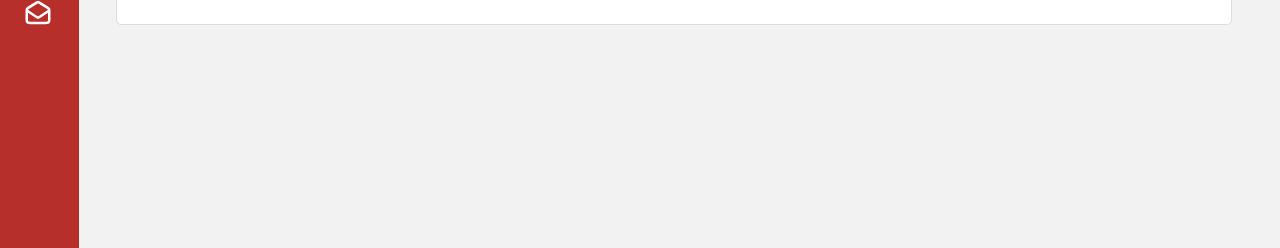
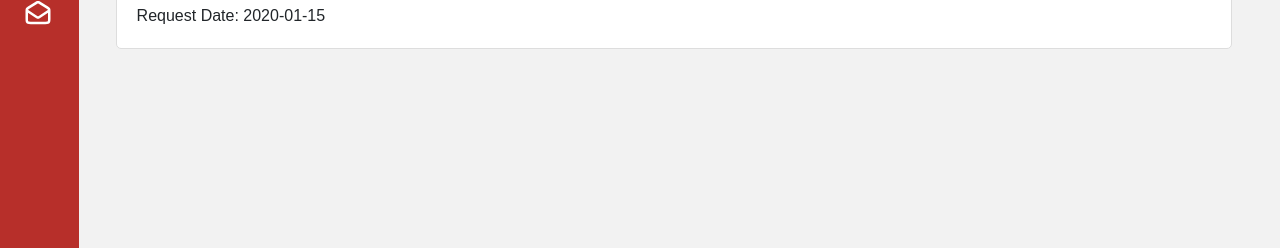
Before and after one commit to YatinBajajOP/HRWhiz, a Django app: template HRwhiz/templates/req.html in a window 1280 px wide. Shown: the part 246-494 px from the top of the page. Run offline with Django 4.2, Linux system fonts and the light colour scheme; tables that the repository leaves empty hold one stand-in row (values such as "Sample post"); the template is opened without the code that fills it: values that come from a table or form of the project are taken from there, most other values are stand-ins (such as "Sample title", 1, 10 or a date in 2020); some libraries are stand-ins or nearby versions.

Commit message:
Added date to Ask HR and feedbacks

```diff
--- a/HRwhiz/employee/models.py
+++ b/HRwhiz/employee/models.py
@@ -63,7 +63,7 @@ class Feedback(models.Model):
     fed_to=models.ForeignKey('Employee',on_delete=models.CASCADE,related_name='recieved_feedback', null=True, blank=True)
     type=models.CharField(max_length=50)
     fed_body=models.CharField(max_length=50)
-
+    date=models.CharField(max_length=10,blank=True,null=True)
     class Meta:
         verbose_name_plural='Feedback'
 
@@ -74,6 +74,7 @@ class askHR(models.Model):
         editable = False)
     text=models.TextField()
     hr_id = models.ForeignKey('Employee', on_delete=models.CASCADE, default=None)
+    date=models.CharField(max_length=10,blank=True,null=True)
     class Meta:
         verbose_name_plural='AskHR'
 
--- a/HRwhiz/templates/mgrreqfeedback.html
+++ b/HRwhiz/templates/mgrreqfeedback.html
@@ -58,6 +58,7 @@
                     <th scope="col">Requested By</th>
                     <th scope="col">Type</th>
                     <th scope="col">Query</th>
+                    <th scope="col">Feedback Date</th>
                 </tr>
             </thead>
             <tbody>
@@ -67,6 +68,7 @@
                     <td>{{ request.fed_by.name }}</td>
                     <td>{{ request.type }}</td>
                     <td>{{ request.fed_body }}</td>
+                    <td>{{ request.date }}</td>
                 </tr>
                 {% endfor %}
             </tbody>
--- a/HRwhiz/templates/req.html
+++ b/HRwhiz/templates/req.html
@@ -85,6 +85,9 @@
                 <div>
                     Request body: {{ request.text }}
                 </div>
+                <div>
+                    Request Date: {{ request.date }}
+                </div>
             </div>
             {% endfor %}
         </div>
--- a/HRwhiz/templates/reqfeedback.html
+++ b/HRwhiz/templates/reqfeedback.html
@@ -59,6 +59,7 @@
                     <th scope="col">Requested By</th>
                     <th scope="col">Type</th>
                     <th scope="col">Description</th>
+                    <th scope="col">Feedaback Date</th>
                 </tr>
             </thead>
             <tbody>
@@ -68,6 +69,7 @@
                     <td>{{ request.fed_by.name }}</td>
                     <td>{{ request.type }}</td>
                     <td>{{ request.fed_body }}</td>
+                    <td>{{ request.date }}</td>
                 </tr>
                 {% endfor %}
             </tbody>
```
Also changed, not shown: HRwhiz/employee/views.py (+6 -5 lines), HRwhiz/employee/migrations/0016_askhr_date_feedback_date_alter_askhr_id_and_more.py (added), HRwhiz/employee/migrations/0017_alter_askhr_id_alter_department_id_alter_employee_id_and_more.py (added), HRwhiz/employee/migrations/0018_alter_askhr_id_alter_department_id_alter_employee_id_and_more.py (added), HRwhiz/employee/migrations/0019_alter_askhr_id_alter_department_id_alter_employee_id_and_more.py (added), HRwhiz/employee/migrations/0020_alter_askhr_id_alter_department_id_alter_employee_id_and_more.py (added), HRwhiz/employee/migrations/0021_alter_askhr_id_alter_department_id_alter_employee_id_and_more.py (added).
